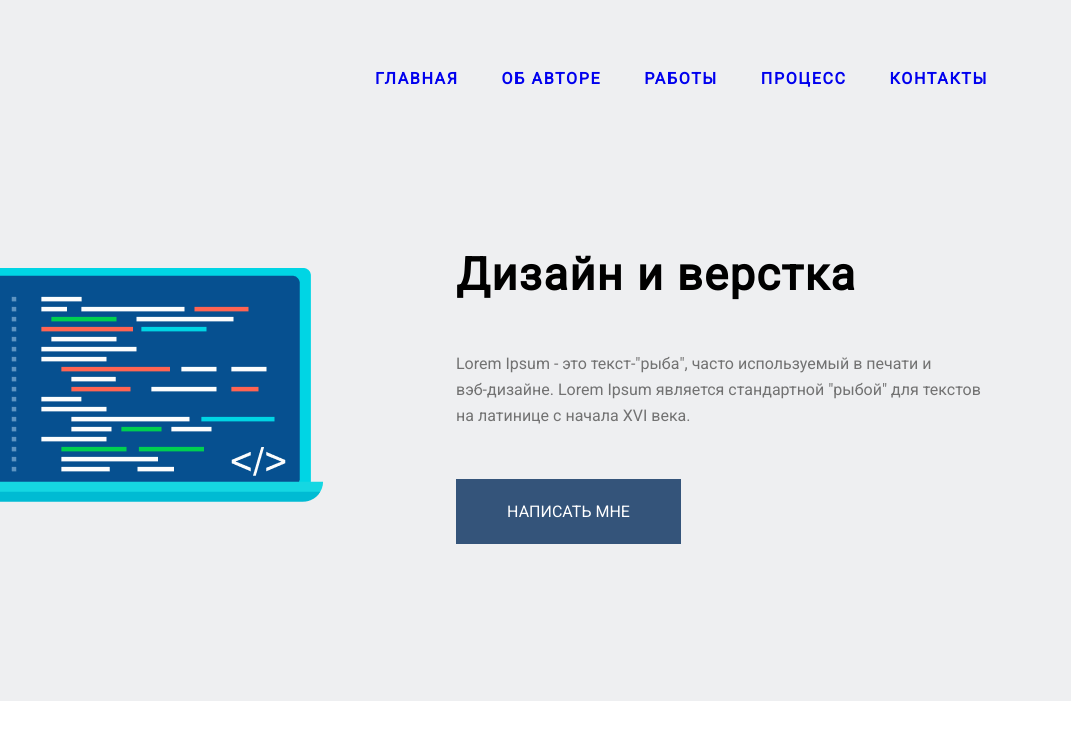
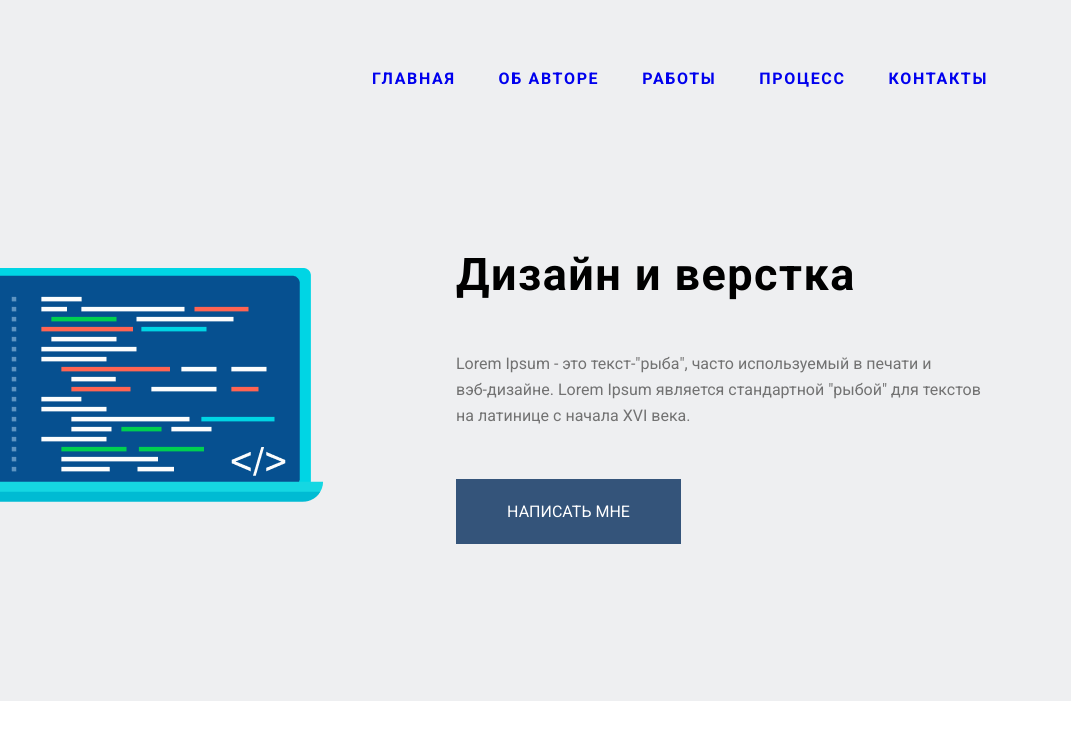
Before and after one commit to cosmeanqq/7.2-layout, a plain HTML site: page index.html in a window 1280 px wide. Shown: the full height of the page, 209-1280 px from the left. Drawn offline with Linux system fonts and the light colour scheme.

Commit message:
Roboto update 2

```diff
--- a/index.html
+++ b/index.html
@@ -7,7 +7,7 @@
   </head>
   <link rel="preconnect" href="https://fonts.gstatic.com" />
   <link
-    href="https://fonts.googleapis.com/css2?family=Roboto&display=swap"
+    href="https://fonts.googleapis.com/css2?family=Roboto:ital,wght@0,400;0,700;1,400;1,700&display=swap"
     rel="stylesheet"
   />
   <body>
```
